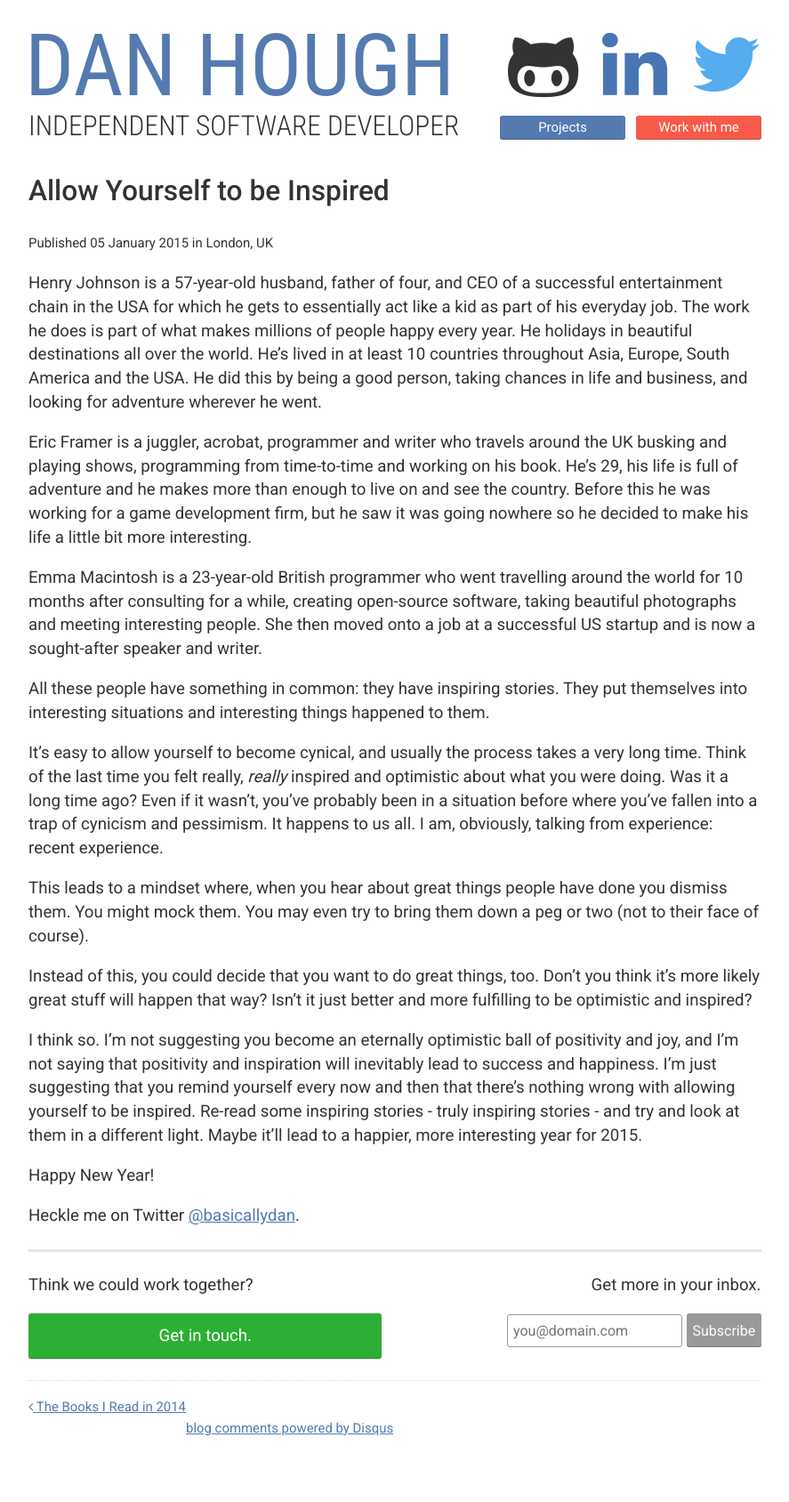
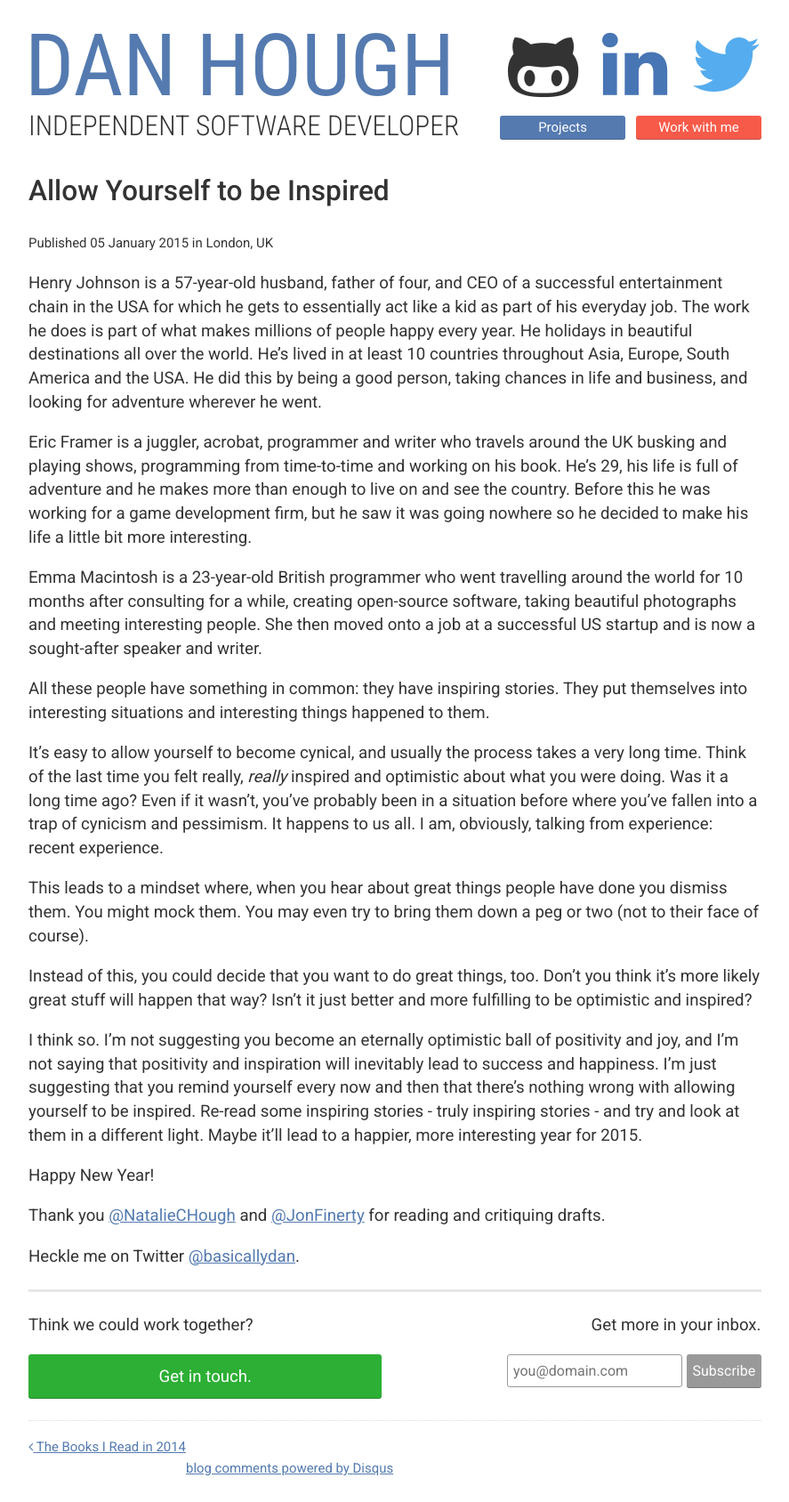
Before and after one commit to basicallydan/danhough.com, a Jekyll site: the page built from _posts/2015-01-05-be-inspired.markdown, in a window 1280 px wide. Shown: the whole page at 89% size, without its empty margins (196-1083 px from the left). Built offline with Jekyll 4.4.1, drawn with Linux system fonts in a browser that asks for light colours; Markdown is read by kramdown in place of the engine named in the settings; comment, search, counter and statistics services are not loaded; before the commit the page ends 1643 px from its top, so only the background shows below that.

Commit message:
Added critique credits

```diff
--- a/_posts/2015-01-05-be-inspired.markdown
+++ b/_posts/2015-01-05-be-inspired.markdown
@@ -22,3 +22,5 @@ Instead of this, you could decide that you want to do great things, too. Don't y
 I think so. I'm not suggesting you become an eternally optimistic ball of positivity and joy, and I'm not saying that positivity and inspiration will inevitably lead to success and happiness. I'm just suggesting that you remind yourself every now and then that there's nothing wrong with allowing yourself to be inspired. Re-read some inspiring stories - truly inspiring stories - and try and look at them in a different light. Maybe it'll lead to a happier, more interesting year for 2015.
 
 Happy New Year!
+
+Thank you [@NatalieCHough](https://twitter.com/NatalieCHough) and [@JonFinerty](https://twitter.com/jonfinerty) for reading and critiquing drafts.
```
